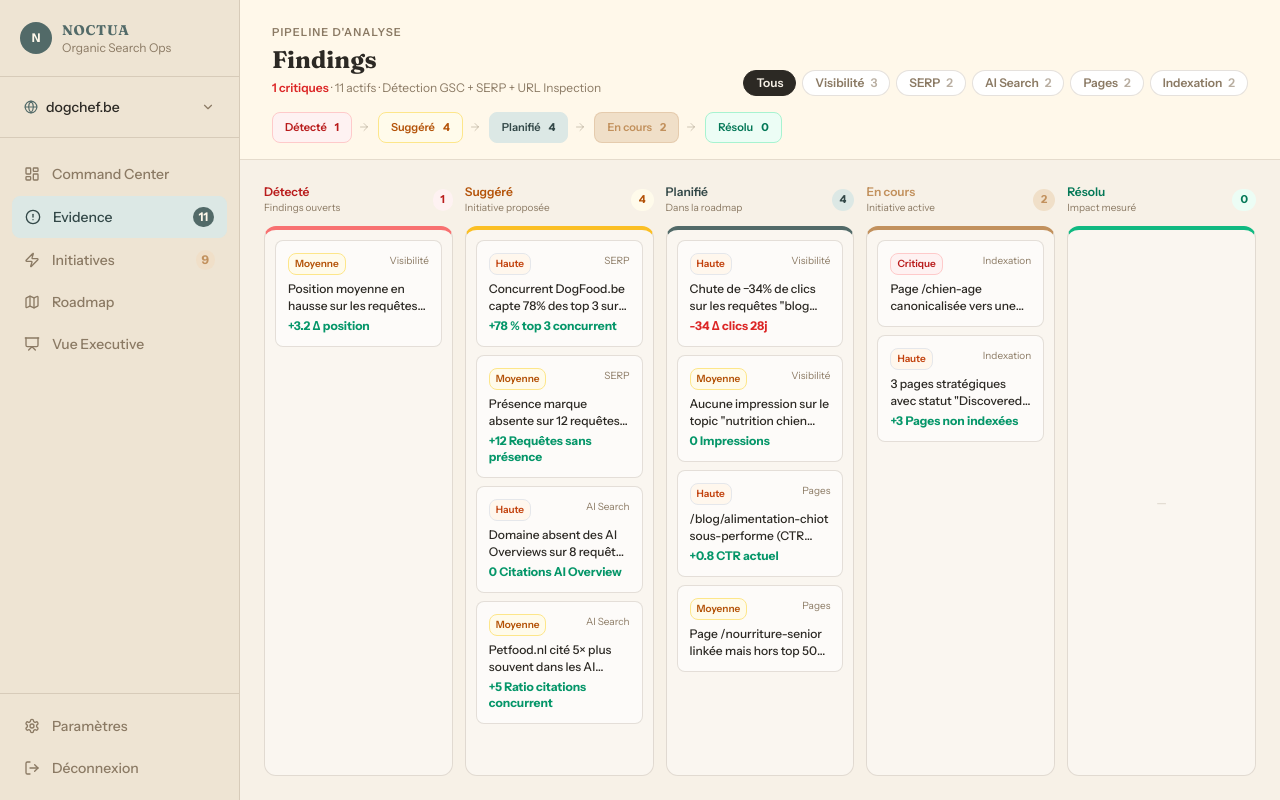
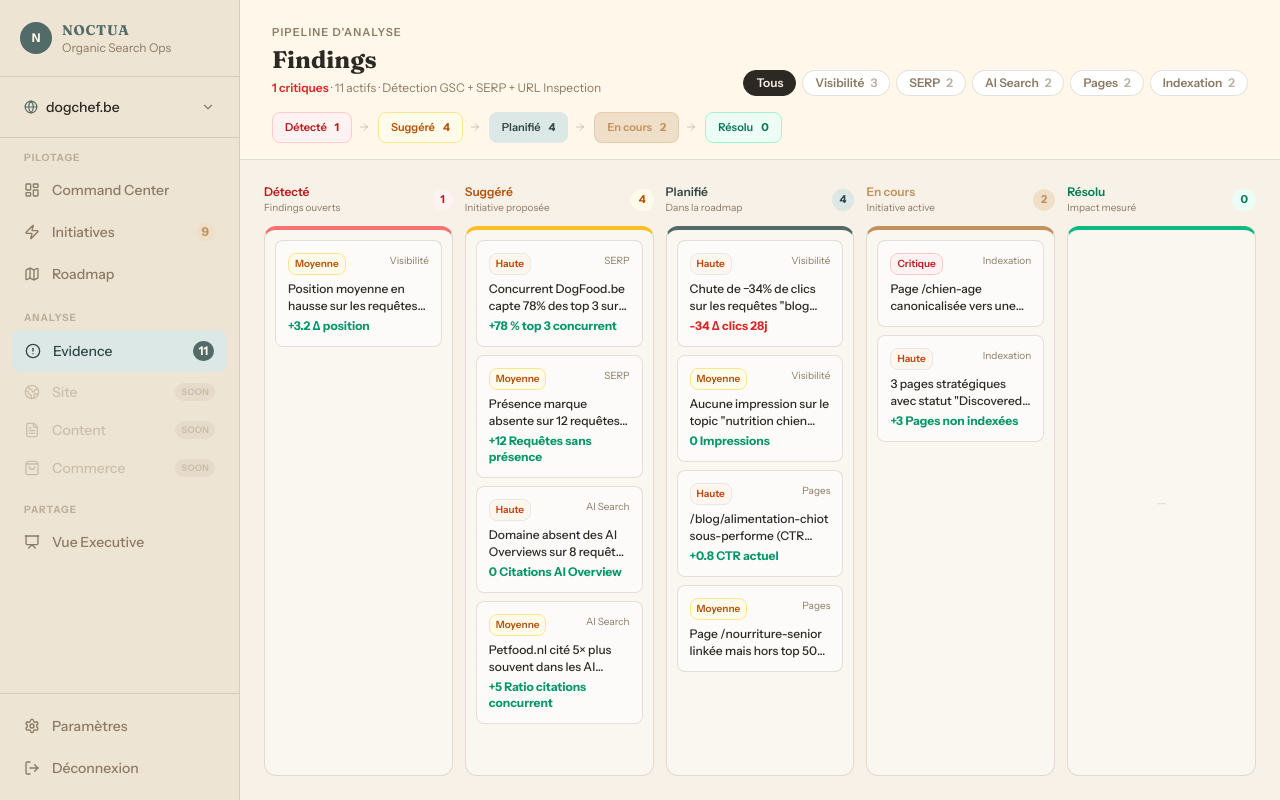
Before and after one commit to MarcW88/noctua, a Next.js app: page /findings in a window 1280 px wide. Built offline with nearby package versions, Linux system fonts and the light colour scheme.

Commit message:
architecture: nav métier (Pilotage/Analyse/Partage) + core model Asset/ModuleRun/Action + FindingCategory étendue

```diff
--- a/components/layout/Sidebar.tsx
+++ b/components/layout/Sidebar.tsx
@@ -3,24 +3,49 @@
 import Link from 'next/link'
 import { usePathname } from 'next/navigation'
 import {
-  LayoutDashboard,
-  AlertCircle,
-  Zap,
-  Map,
-  PresentationIcon,
-  Settings,
-  ChevronDown,
-  Globe,
-  LogOut,
+  LayoutDashboard, AlertCircle, Zap, Map, PresentationIcon,
+  Settings, ChevronDown, Globe, LogOut, Globe2, FileText, ShoppingBag
 } from 'lucide-react'
 import { cn } from '@/lib/utils'
 
-const navItems = [
-  { href: '/dashboard', label: 'Command Center', icon: LayoutDashboard },
-  { href: '/findings', label: 'Evidence', icon: AlertCircle, badge: 11 },
-  { href: '/opportunities', label: 'Initiatives', icon: Zap, badge: 9 },
-  { href: '/roadmap', label: 'Roadmap', icon: Map },
+type NavItem = {
+  href: string
+  label: string
+  icon: React.ElementType
+  badge?: number
+  disabled?: boolean
+  soon?: boolean
+}
+
+type NavSection = {
+  label: string
+  items: NavItem[]
+}
+
+const NAV: NavSection[] = [
+  {
+    label: 'Pilotage',
+    items: [
+      { href: '/dashboard',     label: 'Command Center', icon: LayoutDashboard },
+      { href: '/opportunities', label: 'Initiatives',    icon: Zap,            badge: 9 },
+      { href: '/roadmap',       label: 'Roadmap',        icon: Map },
+    ],
+  },
+  {
+    label: 'Analyse',
+    items: [
+      { href: '/findings', label: 'Evidence',  icon: AlertCircle, badge: 11 },
+      { href: '/site',     label: 'Site',      icon: Globe2,      soon: true, disabled: true },
+      { href: '/content',  label: 'Content',   icon: FileText,    soon: true, disabled: true },
+      { href: '/commerce', label: 'Commerce',  icon: ShoppingBag, soon: true, disabled: true },
+    ],
+  },
+  {
+    label: 'Partage',
+    items: [
       { href: '/executive', label: 'Vue Executive', icon: PresentationIcon },
+    ],
+  },
 ]
 
 export default function Sidebar() {
@@ -29,33 +54,25 @@ export default function Sidebar() {
   return (
     <aside
       className="fixed left-0 top-0 bottom-0 w-60 flex flex-col border-r z-30"
-      style={{
-        background: 'var(--paper-deep)',
-        borderColor: 'var(--line)',
-      }}
+      style={{ background: 'var(--paper-deep)', borderColor: 'var(--line)' }}
     >
+      {/* Logo */}
       <div className="px-5 py-5 border-b" style={{ borderColor: 'var(--line)' }}>
         <div className="flex items-center gap-2.5">
-          <div
-            className="w-8 h-8 rounded-full flex items-center justify-center text-xs font-bold"
-            style={{ background: 'var(--petrol)', color: 'var(--paper-cream)' }}
-          >
+          <div className="w-8 h-8 rounded-full flex items-center justify-center text-xs font-bold"
+            style={{ background: 'var(--petrol)', color: 'var(--paper-cream)' }}>
             N
           </div>
           <div>
-            <p className="font-display font-bold text-sm tracking-wider" style={{ color: 'var(--petrol)' }}>
-              NOCTUA
-            </p>
+            <p className="font-display font-bold text-sm tracking-wider" style={{ color: 'var(--petrol)' }}>NOCTUA</p>
             <p className="text-xs" style={{ color: 'var(--tweed)' }}>Organic Search Ops</p>
           </div>
         </div>
       </div>
 
+      {/* Workspace picker */}
       <div className="px-3 py-3 border-b" style={{ borderColor: 'var(--line)' }}>
-        <button
-          className="w-full flex items-center justify-between px-3 py-2 rounded-lg text-sm transition-colors hover:bg-paper"
-          style={{ color: 'var(--ink)' }}
-        >
+        <button className="w-full flex items-center justify-between px-3 py-2 rounded-lg text-sm transition-colors hover:bg-paper" style={{ color: 'var(--ink)' }}>
           <div className="flex items-center gap-2">
             <Globe size={14} style={{ color: 'var(--petrol)' }} />
             <span className="font-medium truncate max-w-[120px]">dogchef.be</span>
@@ -64,67 +81,80 @@ export default function Sidebar() {
         </button>
       </div>
 
-      <nav className="flex-1 px-3 py-4 space-y-0.5 overflow-y-auto">
-        {navItems.map(({ href, label, icon: Icon, badge }) => {
-          const isActive = pathname === href || pathname.startsWith(href + '/')
+      {/* Nav sections */}
+      <nav className="flex-1 px-3 py-3 overflow-y-auto">
+        {NAV.map((section, si) => (
+          <div key={section.label} className={si > 0 ? 'mt-4' : ''}>
+            <p className="px-3 mb-1 text-[10px] font-bold uppercase tracking-widest" style={{ color: 'var(--tweed)', opacity: 0.5 }}>
+              {section.label}
+            </p>
+            <div className="space-y-0.5">
+              {section.items.map(({ href, label, icon: Icon, badge, disabled, soon }) => {
+                const isActive = !disabled && (pathname === href || pathname.startsWith(href + '/'))
+                if (disabled) {
+                  return (
+                    <div key={href} className="flex items-center justify-between px-3 py-2 rounded-lg opacity-35 cursor-default select-none">
+                      <span className="flex items-center gap-3 text-sm font-medium" style={{ color: 'var(--tweed)' }}>
+                        <Icon size={16} />
+                        {label}
+                      </span>
+                      {soon && (
+                        <span className="text-[9px] font-bold px-1.5 py-0.5 rounded-full tracking-wide"
+                          style={{ background: 'var(--line)', color: 'var(--tweed)' }}>
+                          SOON
+                        </span>
+                      )}
+                    </div>
+                  )
+                }
                 return (
                   <Link
                     key={href}
                     href={href}
                     className={cn(
                       'flex items-center justify-between px-3 py-2.5 rounded-lg text-sm font-medium transition-all duration-150',
-                isActive
-                  ? 'text-petrol-deep'
-                  : 'text-tweed hover:text-ink hover:bg-paper'
+                      isActive ? 'text-petrol-deep' : 'text-tweed hover:text-ink hover:bg-paper'
                     )}
-              style={isActive ? {
-                background: 'var(--petrol-light)',
-                color: 'var(--petrol-deep)',
-                border: '1px solid var(--wash)',
-              } : {}}
+                    style={isActive ? { background: 'var(--petrol-light)', color: 'var(--petrol-deep)', border: '1px solid var(--wash)' } : {}}
                   >
                     <span className="flex items-center gap-3">
                       <Icon size={16} />
                       {label}
                     </span>
                     {badge && (
-                <span
-                  className="text-xs font-bold px-1.5 py-0.5 rounded-full"
+                      <span className="text-xs font-bold px-1.5 py-0.5 rounded-full"
                         style={isActive
                           ? { background: 'var(--petrol)', color: 'var(--paper-cream)' }
                           : { background: 'var(--copper-light)', color: 'var(--copper)' }
-                  }
-                >
+                        }>
                         {badge}
                       </span>
                     )}
                   </Link>
                 )
               })}
+            </div>
+          </div>
+        ))}
       </nav>
 
+      {/* Footer */}
       <div className="px-3 py-3 border-t space-y-0.5" style={{ borderColor: 'var(--line)' }}>
-        <Link
-          href="/settings"
-          className={cn(
-            'flex items-center gap-3 px-3 py-2.5 rounded-lg text-sm font-medium transition-all duration-150',
-            pathname === '/settings'
-              ? 'text-petrol-deep'
-              : 'text-tweed hover:text-ink hover:bg-paper'
-          )}
-        >
+        <Link href="/settings"
+          className={cn('flex items-center gap-3 px-3 py-2.5 rounded-lg text-sm font-medium transition-all duration-150',
+            pathname === '/settings' ? 'text-petrol-deep' : 'text-tweed hover:text-ink hover:bg-paper'
+          )}>
           <Settings size={16} />
           Paramètres
         </Link>
         <button
-          className="w-full flex items-center gap-3 px-3 py-2.5 rounded-lg text-sm font-medium transition-all duration-150 text-left text-tweed hover:text-ink hover:bg-paper"
+          className="w-full flex items-center gap-3 px-3 py-2.5 rounded-lg text-sm font-medium text-left text-tweed hover:text-ink hover:bg-paper transition-all"
           onClick={async () => {
             const { createClient } = await import('@/lib/supabase/client')
             const supabase = createClient()
             await supabase.auth.signOut()
             window.location.href = '/login'
-          }}
-        >
+          }}>
           <LogOut size={16} />
           Déconnexion
         </button>
--- a/lib/utils.ts
+++ b/lib/utils.ts
@@ -40,6 +40,9 @@ export function categoryConfig(category: FindingCategory) {
     ai_search:  { label: 'AI Search',    icon: 'Sparkles' },
     pages:      { label: 'Pages',        icon: 'FileText' },
     indexation: { label: 'Indexation',   icon: 'SearchX' },
+    technical:  { label: 'Technique',    icon: 'Settings' },
+    content:    { label: 'Contenu',      icon: 'FileText' },
+    commerce:   { label: 'Commerce',     icon: 'ShoppingBag' },
   }
   return map[category]
 }
```
Also changed, not shown: lib/types.ts (+70 -2 lines). Lines whose indentation alone changed are shown as unchanged.
